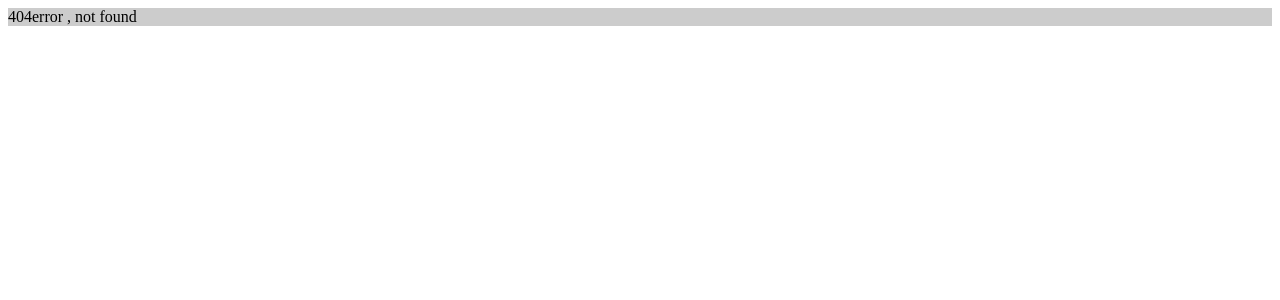
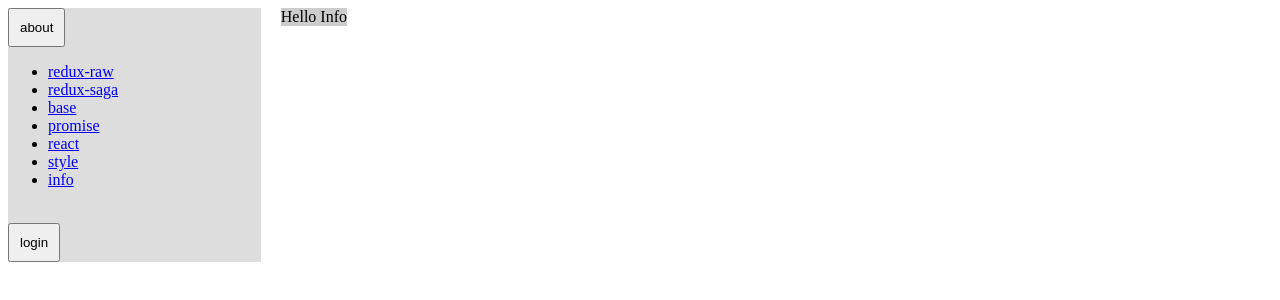
Before and after one commit to mikeiansky/react-learn, a React (Create React App) app: page /info in a window 1280 px wide. Before the commit this address had no page. Shown: the top 300 px of the page. Built offline with nearby package versions, Linux system fonts and the light colour scheme.

Commit message:
路由功能测试

```diff
--- a/src/pages/Menu.js
+++ b/src/pages/Menu.js
@@ -35,6 +35,7 @@ export default function App(){
                         <li><Link to={'/promise'}>promise</Link></li>
                         <li><Link to={'/react'}>react</Link></li>
                         <li><Link to={'/style'}>style</Link></li>
+                        <li><Link to={'/info'}>info</Link></li>
                     </ul>
                     {/*<button onClick={gotoRedux}>redux</button>*/}
                     <br/>
--- a/src/pages/base/Normal.js
+++ b/src/pages/base/Normal.js
@@ -1,4 +1,4 @@
-import {useState} from "react";
+import {useState} from "react"
 
 function testAttr() {
 
@@ -292,7 +292,11 @@ function testPayloadV2(props){
     console.log('payload_v2', props)
 }
 
-export default function App() {
+function testThis(){
+    console.log('normal this', this)
+}
+
+function NormalApp() {
 
     // testAttr()
     // testFunction()
@@ -326,8 +330,10 @@ export default function App() {
     const data = {payload: 'good'}
     testPayload(data)
 
-    testPayloadV2({payload: 'vvvv2'})
-    testPayloadV2(data)
+    // testPayloadV2({payload: 'vvvv2'})
+    // testPayloadV2(data)
+
+    testThis()
 
     return (
         <div>
@@ -348,3 +354,5 @@ export default function App() {
     )
 
 }
+
+export default NormalApp
--- /dev/null
+++ b/src/pages/info/info.js
@@ -0,0 +1,24 @@
+import {Component} from "react";
+
+
+class Info extends Component {
+
+    back = ()=>{
+        console.log('info back')
+    }
+
+    forward = ()=>{
+        console.log('info forward')
+    }
+
+    render() {
+        return (
+            <div>
+                Hello Info
+            </div>
+        )
+    }
+
+}
+
+export default Info
```
Also changed, not shown: src/router/index.js (+6 -1 lines).
